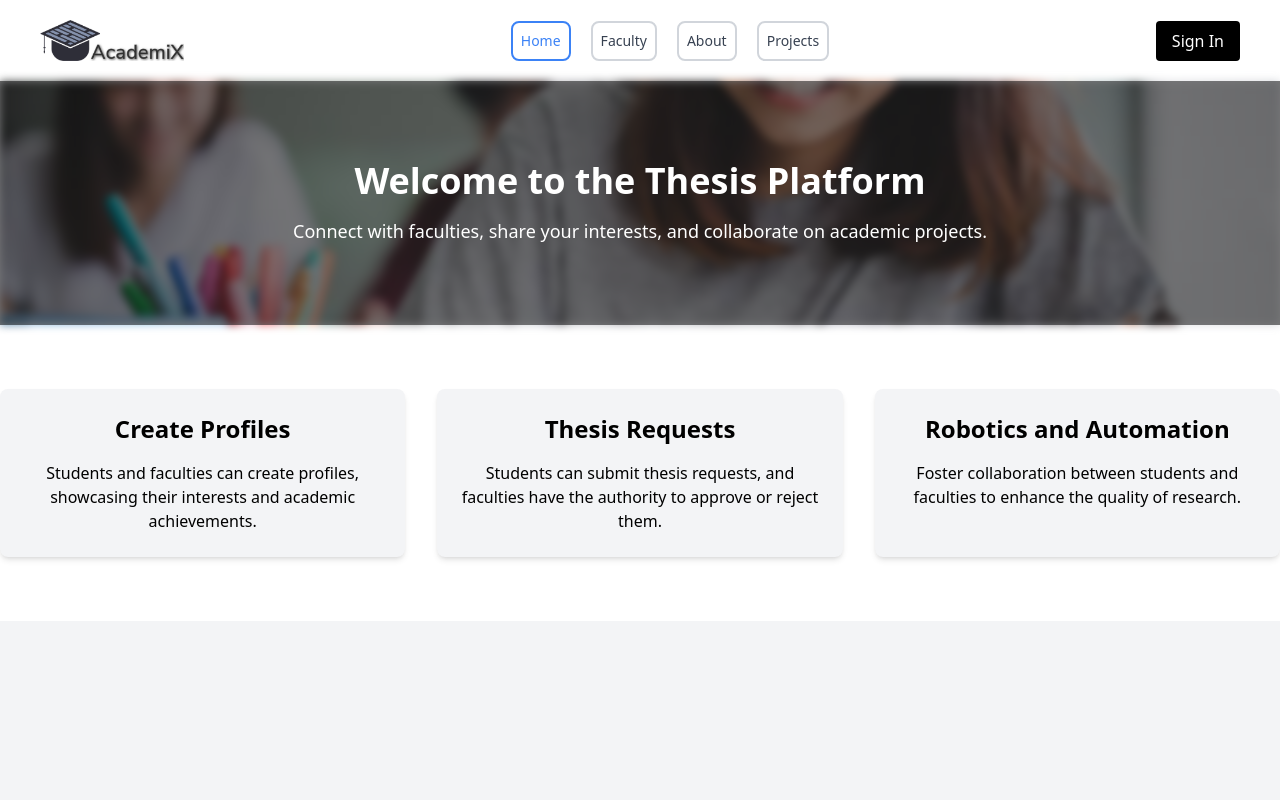
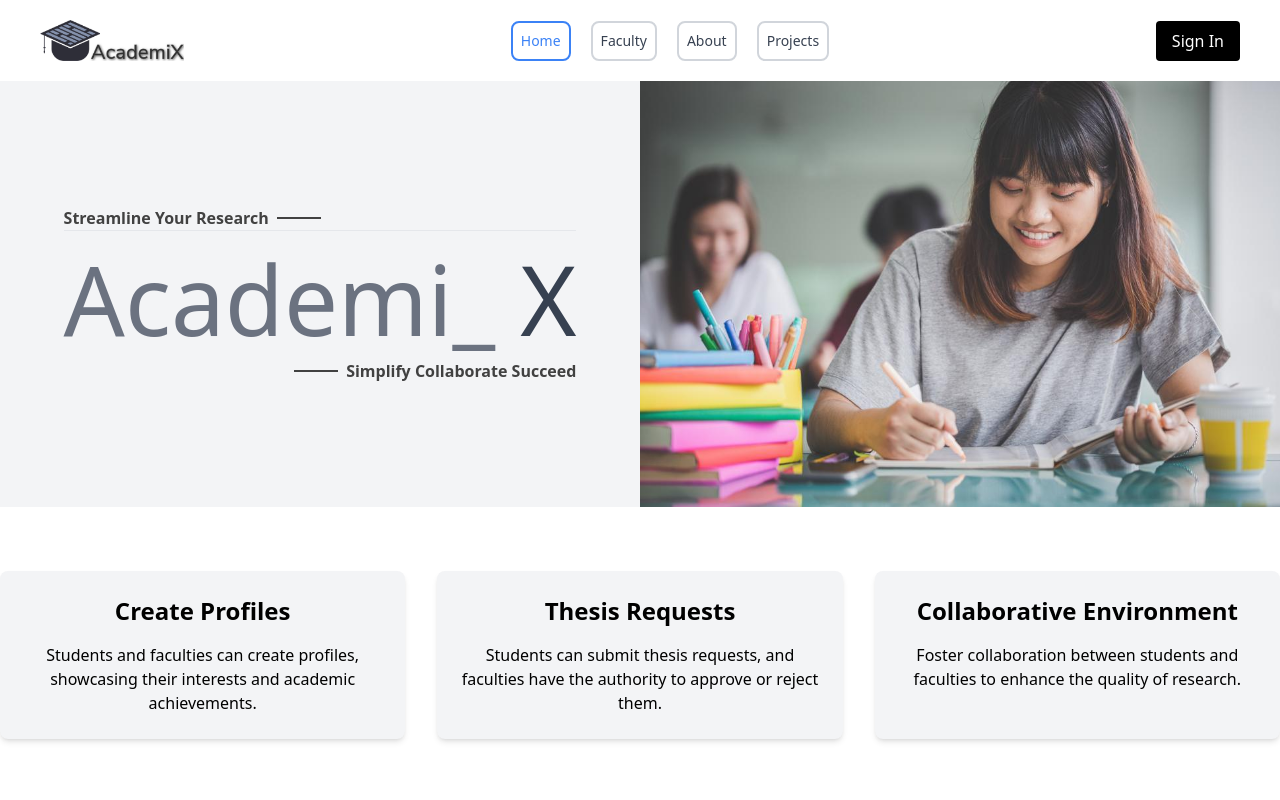
Before and after one commit to shafibr21/AcademiX, a React (Vite) app in the folder frontend/: page / in a window 1280 px wide. Shown: the top 800 px of the page. Built offline with nearby package versions, Linux system fonts and the light colour scheme; no server answers.

Commit message:
reviveeeee

```diff
--- a/frontend/src/components/Hero.jsx
+++ b/frontend/src/components/Hero.jsx
@@ -1,25 +1,34 @@
 import React from "react";
 import { assets } from "../assets/assets";
+import Title from "./Titile";
 
 const Hero = () => {
   return (
     <div className="min-h-screen bg-gray-100">
       {/* Hero Section */}
-      <div className="relative text-center text-white">
-        {/* Background Image */}
-        <img
-          src={assets.portese} // Ensure the correct image path
-          alt="Portese"
-          className="absolute inset-0 w-full h-full object-cover filter blur-sm" // Adds blur effect
-        />
-
-        {/* Text Content */}
-        <div className="relative z-10 bg-black bg-opacity-50 py-20">
-          <h2 className="text-4xl font-bold mb-4">Welcome to the Thesis Platform</h2>
-          <p className="text-lg">
-            Connect with faculties, share your interests, and collaborate on academic projects.
-          </p>
+      <div className="flex flex-col sm:flex-row ">
+        {/** Hero Left Side */}
+        <div className="w-full sm:w-1/2 flex items-center justify-center py-10 sm:py-0">
+          <div className="text-[#414141]">
+            <div className="flex items-center gap-2">
+              <p className="font-bold text-lg md:text-base">
+                Streamline Your Research
+              </p>
+              <p className="w-8 md:w-11 h-[2px] bg-[#414141]"></p>
+            </div>
+            <div className="text-center text-8xl pt-5 border-t">
+              <Title text1={"Academi_"} text2={"X"} />
+            </div>
+            <div className="flex justify-end items-center gap-2">
+              <p className="w-8 md:w-11 h-[2px] bg-[#414141]"></p>
+              <p className="font-bold text-lg md:text-base">
+                Simplify Collaborate Succeed
+              </p>
+            </div>
+          </div>
         </div>
+        {/** Hero Right Side */}
+        <img className="w-full sm:w-1/2" src={assets.portese} alt="" />
       </div>
 
       {/* Features Section */}
@@ -29,8 +38,8 @@ const Hero = () => {
           <div className="bg-gray-100 p-6 rounded-lg shadow-md text-center">
             <h3 className="text-2xl font-bold mb-4">Create Profiles</h3>
             <p>
-              Students and faculties can create profiles, showcasing their interests and academic
-              achievements.
+              Students and faculties can create profiles, showcasing their
+              interests and academic achievements.
             </p>
           </div>
 
@@ -38,79 +47,25 @@ const Hero = () => {
           <div className="bg-gray-100 p-6 rounded-lg shadow-md text-center">
             <h3 className="text-2xl font-bold mb-4">Thesis Requests</h3>
             <p>
-              Students can submit thesis requests, and faculties have the authority to approve or
-              reject them.
+              Students can submit thesis requests, and faculties have the
+              authority to approve or reject them.
             </p>
           </div>
 
           {/* Feature 3 */}
           <div className="bg-gray-100 p-6 rounded-lg shadow-md text-center">
-            <h3 className="text-2xl font-bold mb-4">Robotics and Automation</h3>
+            <h3 className="text-2xl font-bold mb-4">
+              Collaborative Environment
+            </h3>
             <p>
-              Foster collaboration between students and faculties to enhance the quality of
-              research.
+              Foster collaboration between students and faculties to enhance the
+              quality of research.
             </p>
           </div>
         </div>
       </section>
-
-
     </div>
   );
 };
 
 export default Hero;
-      {/* Background Section
-      <div
-        className="relative min-h-screen bg-blue-600 bg-cover bg-center"
-        style={{ backgroundImage: "url('/assets/image.png')" }}
-      >
-        {/* Overlay */}
-        {/* <div className="absolute inset-0 bg-gradient-to-b from-blue-800 via-blue-600 to-blue-500 opacity-75"></div> */}
-
-        {/* Content */}
-        {/* <div className="relative flex flex-col items-center justify-center min-h-screen px-6 text-center text-white"> */}
-          {/* Banner Text with Enhanced Shadow */}
-          {/* <h1
-            className="text-6xl font-extrabold mb-6"
-            style={{
-              textShadow: "4px 4px 10px rgba(0, 0, 0, 0.7)",
-            }}
-          >
-            Welcome to AcademiX
-          </h1>
-          <p
-            className="text-xl font-light mb-10 max-w-xl"
-            style={{
-              textShadow: "3px 3px 10px rgba(0, 0, 0, 0.8)", // Stronger shadow for tagline
-            }}
-          >
-            <i>Empowering Academic Excellence, One Thesis at a Time.</i>
-          </p>
-        </div>
-      </div> */}
-      {/* Header Section
-      <header className="bg-blue-700 text-white py-6">
-        <div className="container mx-auto flex justify-between items-center">
-          <h1 className="text-3xl font-bold">Thesis Platform</h1>
-          <nav>
-            <ul className="flex space-x-4">
-              <li>
-                <a href="#" className="hover:text-gray-200">
-                  Home
-                </a>
-              </li>
-              <li>
-                <a href="#" className="hover:text-gray-200">
-                  About
-                </a>
-              </li>
-              <li>
-                <a href="#" className="hover:text-gray-200">
-                  Contact
-                </a>
-              </li>
-            </ul>
-          </nav>
-        </div>
-      </header> */}
--- a/frontend/src/components/ProjectCard.jsx
+++ b/frontend/src/components/ProjectCard.jsx
@@ -6,7 +6,7 @@ const ProjectCard = ({ idea }) => {
   return (
     <Link
       to={`/projects/${idea._id}`}
-      className="border rounded-lg p-4 shadow-md hover:bg-gray-100 transition-colors"
+      className="block border rounded-lg shadow-md hover:bg-gray-100 transition-colors"
     >
       <p
         className={`${
@@ -38,6 +38,7 @@ const ProjectCard = ({ idea }) => {
                 rel="noopener noreferrer"
                 className="text-blue-500 hover:underline"
               >
+
                 {link}
               </a>
             </div>
--- a/frontend/src/pages/ProfilePage.jsx
+++ b/frontend/src/pages/ProfilePage.jsx
@@ -125,7 +125,7 @@ const ProfilePage = () => {
             <ThesisIdea userId={user._id} />
             <button
               onClick={handlePostThesisIdea}
-              className="mt-4 w-full bg-blue-600 text-white py-2 px-4 rounded-lg shadow-md hover:bg-blue-700 transition"
+              className="mt-4 w-full py-2 px-4 bg-black text-white rounded hover:bg-white hover:text-black transition"
             >
               Post Thesis Idea
             </button>
@@ -144,10 +144,10 @@ const ProfilePage = () => {
           <div className="relative flex justify-center items-center">
             <img
               className="w-60 h-60 p-1 rounded-full ring-2 ring-gray-300 dark:ring-gray-500 m-2 shadow-2xl"
-              src={user.image || "https://via.placeholder.com/150"}
+              src={user.image}
               alt="Profile"
             />
-            <div className="absolute top-4 right-4 bg-blue-600 text-white text-sm px-3 py-1 rounded-md shadow-md">
+            <div className="absolute top-4 right-4 bg-black text-white text-sm px-3 py-1 rounded-md shadow-2xl">
               {user.role}
             </div>
           </div>
@@ -207,7 +207,7 @@ const ProfilePage = () => {
                     <div className="flex justify-end mt-2">
                       <button
                         onClick={handleBioEdit}
-                        className="bg-blue-600 text-white py-1 px-3 rounded-lg shadow-md hover:bg-blue-700 transition "
+                        className="py-2 px-4 bg-black text-white rounded hover:bg-white hover:text-black hover:border-slate-950 transition "
                       >
                         Edit
                       </button>
@@ -220,7 +220,7 @@ const ProfilePage = () => {
 
           {/* Actions Section */}
           <div className="p-6 border-t flex justify-center">
-            <label className="bg-indigo-600 text-white py-3 px-6 rounded-lg shadow-md hover:bg-indigo-700 transition cursor-pointer">
+            <label className="py-2 px-4 bg-black text-white rounded hover:bg-white hover:text-black hover:border-slate-950 transition cursor-pointer">
               Upload Image
               <input
                 type="file"
```
